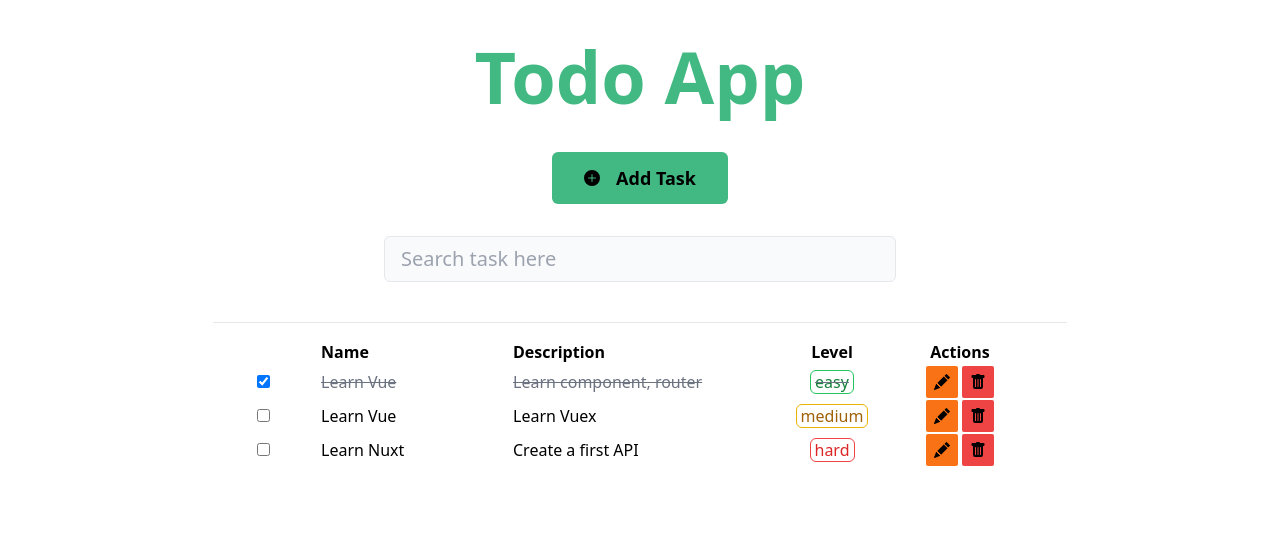
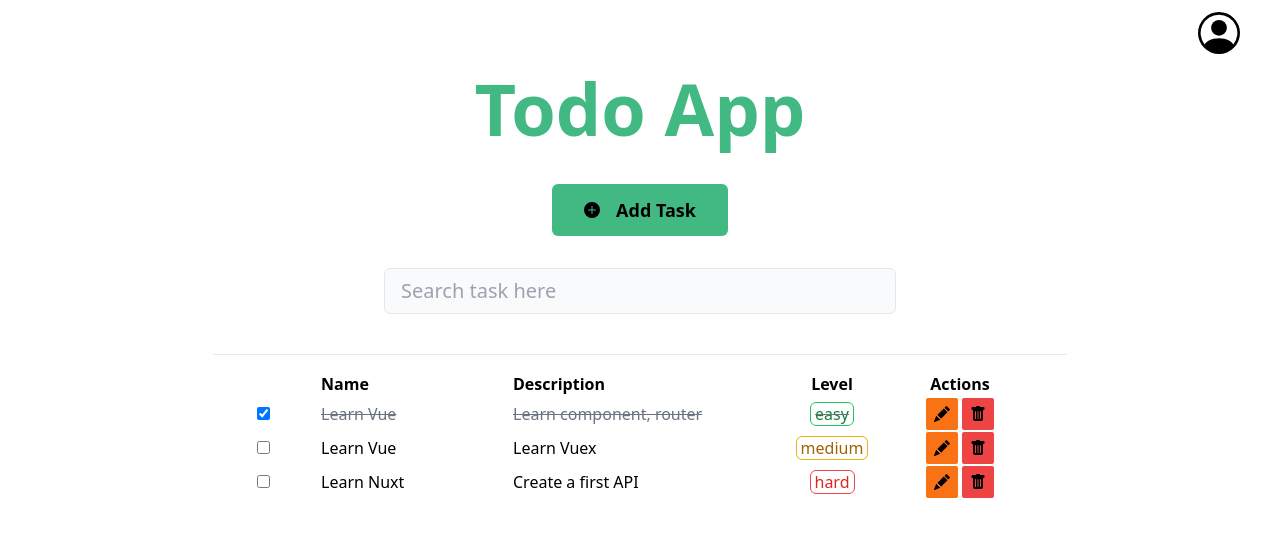
Before and after one commit to NuxTijNhaX/fancy-todo-app, a Vue app: page / in a window 1280 px wide. Shown: the top 536 px of the page. Built offline with nearby package versions, Linux system fonts and the light colour scheme.

Commit message:
add-user-to-navbar

```diff
--- a/src/App.vue
+++ b/src/App.vue
@@ -1,17 +1,39 @@
 <template>
   <div>
     <header>
-      <h1 class="text-vue text-7xl font-bold text-center p-10">Todo App</h1>
+      <div class="flex justify-end mr-10">
+        <router-link :to="{ name: 'login' }">
+          <button class="pt-3">
+            <span v-html="getUserSvg"></span>
+          </button>
+        </router-link>
+      </div>
+      <div class="p-10 pt-3">
+        <div class="text-center">
+          <router-link :to="{ name: 'home' }">
+            <h1 class="text-vue text-7xl font-bold inline-block">Todo App</h1>
+          </router-link>
+        </div>
+      </div>
     </header>
     <main>
-      <router-view></router-view>
+      <transition name="slide" mode="out-in">
+        <router-view></router-view>
+      </transition>
     </main>
   </div>
 </template>
 
 <script>
+import { iconList } from "./enums/Icon";
+
 export default {
   name: "App",
+  computed: {
+    getUserSvg() {
+      return iconList.user;
+    },
+  },
 };
 </script>
 
@@ -28,4 +50,15 @@ export default {
 .bg-orange {
   background-color: orange;
 }
+
+.slide-enter-active,
+.slide-leave-active {
+  transition: opacity 0.5s, transform 0.5s;
+}
+
+.slide-enter,
+.slide-leave-to {
+  opacity: 0;
+  transform: translateX(-30%);
+}
 </style>
```
